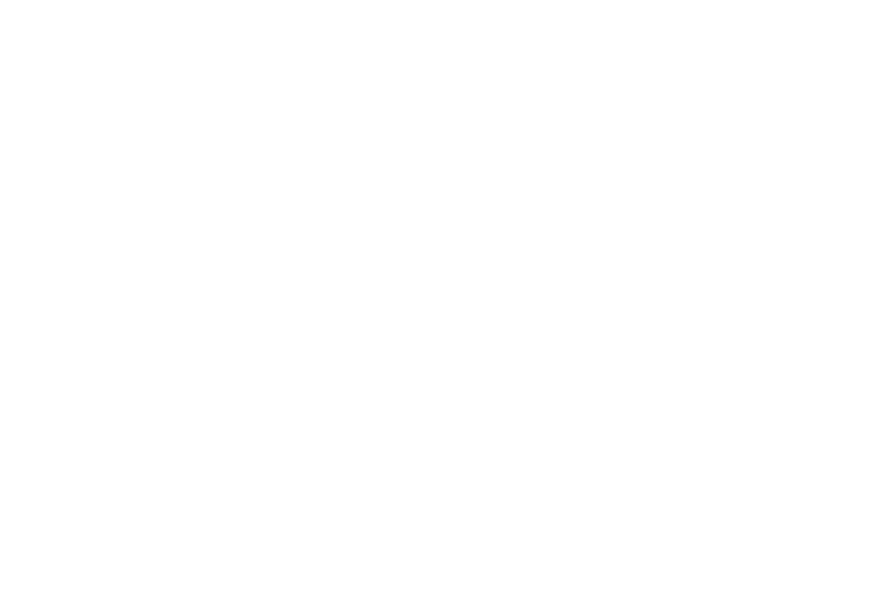
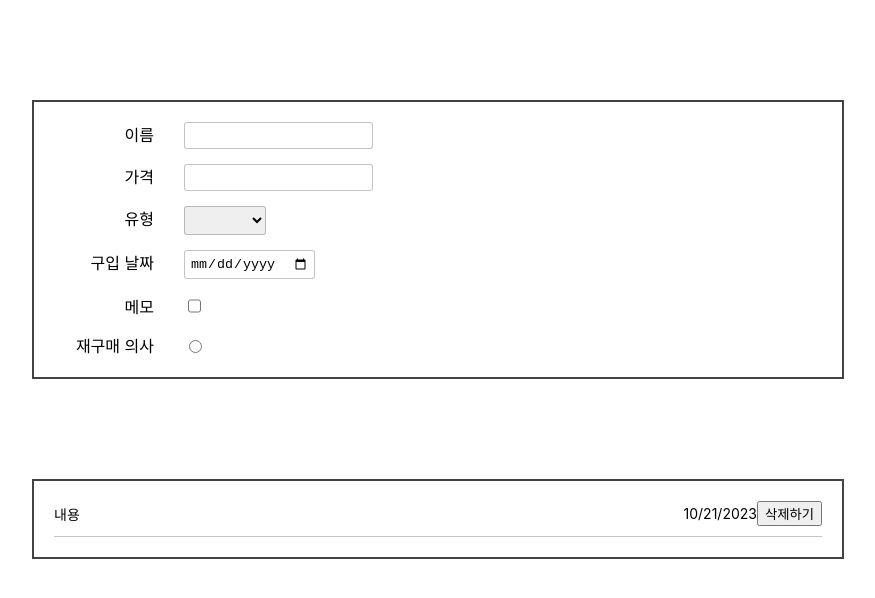
Before and after one commit to yeona23/housekeeping_book, a React (Create React App) app: page / in a window 1280 px wide. Shown: the top 598 px of the page, without its empty margins (202-1077 px from the left). Built offline with nearby package versions, Linux system fonts and the light colour scheme.

Commit message:
UI 구현

```diff
--- a/src/App.css
+++ b/src/App.css
@@ -1,38 +1,4 @@
-.App {
-  text-align: center;
+body {
+  margn: 0;
+  padding: 0;
 }
-
-.App-logo {
-  height: 40vmin;
-  pointer-events: none;
-}
-
-@media (prefers-reduced-motion: no-preference) {
-  .App-logo {
-    animation: App-logo-spin infinite 20s linear;
-  }
-}
-
-.App-header {
-  background-color: #282c34;
-  min-height: 100vh;
-  display: flex;
-  flex-direction: column;
-  align-items: center;
-  justify-content: center;
-  font-size: calc(10px + 2vmin);
-  color: white;
-}
-
-.App-link {
-  color: #61dafb;
-}
-
-@keyframes App-logo-spin {
-  from {
-    transform: rotate(0deg);
-  }
-  to {
-    transform: rotate(360deg);
-  }
-}
--- a/src/App.js
+++ b/src/App.js
@@ -1,7 +1,14 @@
-import "./App.css";
+import React from "react";
+import FormAccount from "./components/FormAccount";
+import ItemList from "./components/ItemList";
 
-function App() {
-  return <div className="App"></div>;
-}
+const App = () => {
+  return (
+    <div className="Book">
+      <FormAccount />
+      <ItemList />
+    </div>
+  );
+};
 
 export default App;
--- /dev/null
+++ b/src/components/AccountItem.css
@@ -0,0 +1,21 @@
+.AccountItem {
+  border: none;
+  border-bottom: 1px solid #43434350;
+  padding-bottom: 10px;
+  display: flex;
+  align-items: center;
+  font-size: 14px;
+}
+
+.AccountItem .title_item {
+  flex: 1;
+}
+
+.AccountItem .btn_delete button {
+  cursor: pointer;
+  color: gray;
+  font-size: 14px;
+  border: none;
+  border-radius: 5px;
+  padding: 5px;
+}
--- /dev/null
+++ b/src/components/AccountItem.js
@@ -0,0 +1,16 @@
+import React from "react";
+import "./AccountItem.css";
+
+const AccountItem = () => {
+  return (
+    <div className="AccountItem">
+      <div className="title_item">내용</div>
+      <div className="date_item">{new Date().toLocaleDateString()}</div>
+      <div className="btn-delete">
+        <button>삭제하기</button>
+      </div>
+    </div>
+  );
+};
+
+export default AccountItem;
--- /dev/null
+++ b/src/components/FormAccount.css
@@ -0,0 +1,43 @@
+.FormAccount {
+  border: 2px solid #434343;
+  padding: 20px;
+  width: 60vw;
+  height: auto;
+  margin: 0 auto;
+  margin-top: 100px;
+  display: flex;
+  flex-direction: column;
+  gap: 15px;
+}
+.FormAccount > div {
+  display: flex;
+}
+
+.FormAccount input {
+  padding: 5px;
+  border-radius: 3px;
+  border: 1px solid #43434350;
+}
+
+.FormAccount input:focus {
+  outline: none;
+  border: 1px solid salmon;
+}
+
+.FormAccount select {
+  padding: 5px;
+  border-radius: 3px;
+  border: 1px solid #43434350;
+}
+
+.FormAccount select:focus {
+  outline: none;
+  border: 1px solid salmon;
+}
+
+.FormAccount label {
+  display: block;
+  width: 100px;
+  text-align: right;
+  margin-right: 30px;
+}
--- /dev/null
+++ b/src/components/FormAccount.js
@@ -0,0 +1,42 @@
+import "./FormAccount.css";
+
+import React from "react";
+
+const FormAccount = () => {
+  return (
+    <div className="FormAccount">
+      <div className="title_form">
+        <label>이름</label>
+        <input />
+      </div>
+      <div className="price_form">
+        <label>가격</label>
+        <input type="number" />
+      </div>
+      <div className="type_form">
+        <label>유형</label>
+        <select>
+          <option></option>
+          <option>생활용품</option>
+          <option>식비</option>
+          <option>교육비</option>
+          <option>기타</option>
+        </select>
+      </div>
+      <div className="date_form">
+        <label>구입 날짜</label>
+        <input type="date" />
+      </div>
+      <div className="memo_form">
+        <label>메모</label>
+        <input type="checkbox" />
+      </div>
+      <div className="repurchase_form">
+        <label>재구매 의사</label>
+        <input type="radio" />
+      </div>
+    </div>
+  );
+};
+
+export default FormAccount;
--- /dev/null
+++ b/src/components/ItemList.css
@@ -0,0 +1,33 @@
+.ItemList {
+  border: 2px solid #434343;
+  padding: 20px;
+  width: 60vw;
+  height: auto;
+  margin: 0 auto;
+  margin-top: 100px;
+  display: flex;
+  flex-direction: column;
+  gap: 15px;
+}
+
+.FormAccount input {
+  padding: 5px;
+  border-radius: 3px;
+  border: 1px solid #43434350;
+}
+
+.FormAccount input:focus {
+  outline: none;
+  border: 1px solid salmon;
+}
+
+.FormAccount select {
+  padding: 5px;
+  border-radius: 3px;
+  border: 1px solid #43434350;
+}
+
+.FormAccount select:focus {
+  outline: none;
+  border: 1px solid salmon;
+}
--- /dev/null
+++ b/src/components/ItemList.js
@@ -0,0 +1,13 @@
+import AccountItem from "./AccountItem";
+import "./ItemList.css";
+import React from "react";
+
+const ItemList = () => {
+  return (
+    <div className="ItemList">
+      <AccountItem />
+    </div>
+  );
+};
+
+export default ItemList;
```
